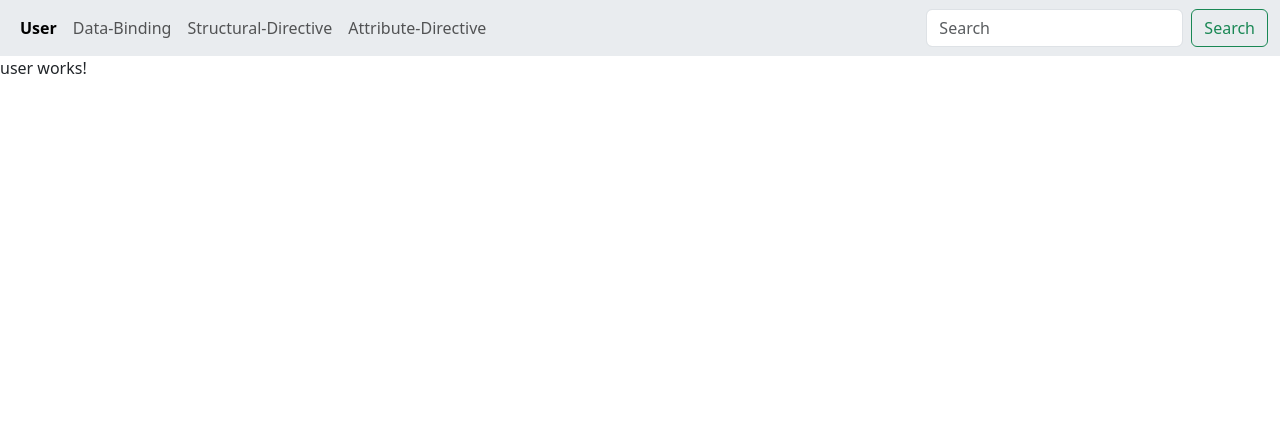
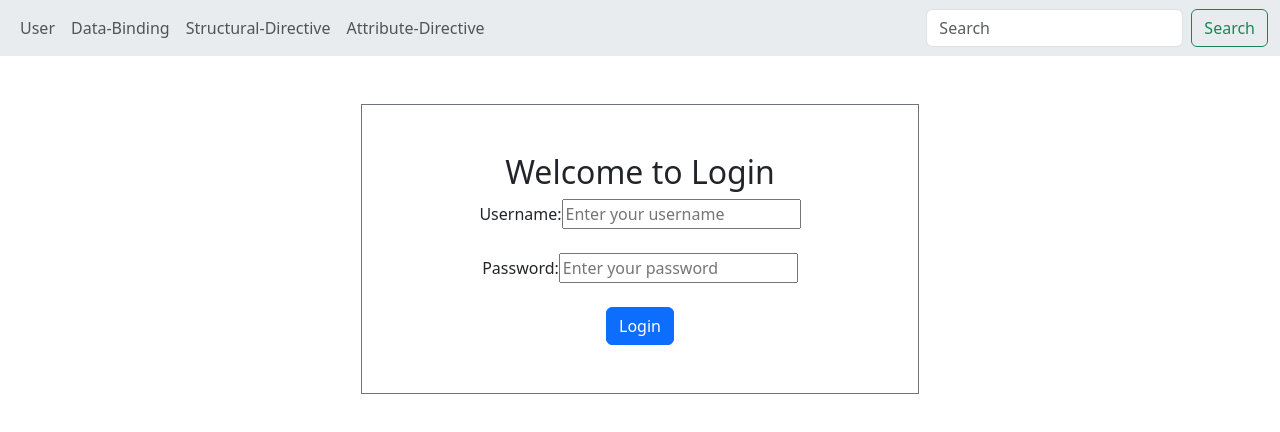
Before and after one commit to MeghanaDharmaraju/angularProject, an Angular app: page /user in a window 1280 px wide. Shown: the top 432 px of the page. Built offline with nearby package versions, Linux system fonts and the light colour scheme.

Commit message:
Routing by using navigate methods

```diff
--- a/src/app/app.component.html
+++ b/src/app/app.component.html
@@ -29,8 +29,8 @@
           <!-- <a class="nav-link" href="user">User</a> -->
           <!-- <a class="nav-link" routerLink="user">User</a> -->
           <!-- <a class="nav-link" routerLink="/user">User</a> -->
-          <!-- <a class="nav-link" [routerLink]="'user'">User</a> -->
-          <a class="nav-link" routerLinkActive="active" [routerLink]="['user']">User</a>
+          <a class="nav-link" [routerLink]="'user'">User</a>
+          <!-- <a class="nav-link" routerLinkActive="active" [routerLink]="['user']">User</a> -->
         </li>
         <li class="nav-item">
           <a class="nav-link" routerLinkActive="active" routerLink="data-binding">Data-Binding</a>
--- a/src/app/user/user.component.html
+++ b/src/app/user/user.component.html
@@ -1 +1,10 @@
-<p>user works!</p>
+<div class="container d-flex justify-content-center mt-5" style="height: 100%;">
+  <div class="w-50 p-5 border border-secondary text-center">
+    <h2>Welcome to Login</h2>
+    <label for="">Username:</label>
+    <input type="text" placeholder="Enter your username"><br><br>
+    <label for="">Password:</label>
+    <input type="password" placeholder="Enter your password"><br><br>
+    <button class="btn btn-primary" (click)="loginData()">Login</button>
+  </div>
+</div>
--- a/src/app/user/user.component.ts
+++ b/src/app/user/user.component.ts
@@ -1,11 +1,25 @@
 import { Component } from '@angular/core';
+import { Router, RouterLink } from '@angular/router';
 
 @Component({
   selector: 'app-user',
-  imports: [],
+  imports: [RouterLink],
   templateUrl: './user.component.html',
   styleUrl: './user.component.css'
 })
 export class UserComponent {
 
+  constructor(private router: Router) {}
+
+  loginData() {
+
+    // // user verification logic  and after that we will use router naviagte method
+    // // by using navigateUrl method
+
+    // this.router.navigateByUrl('structural-directive');
+
+    // // by using navigate method
+
+    this.router.navigate(['structural-directive']);
+  }
 }
```
